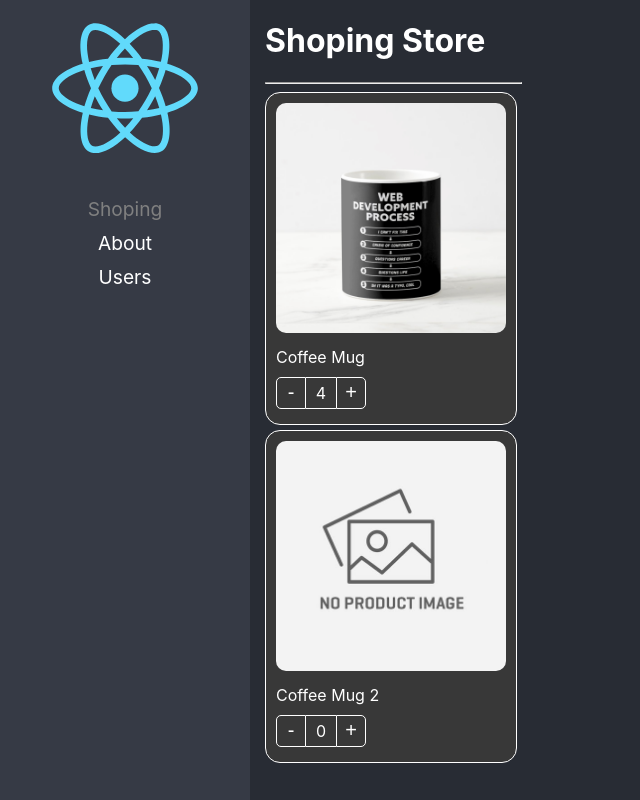
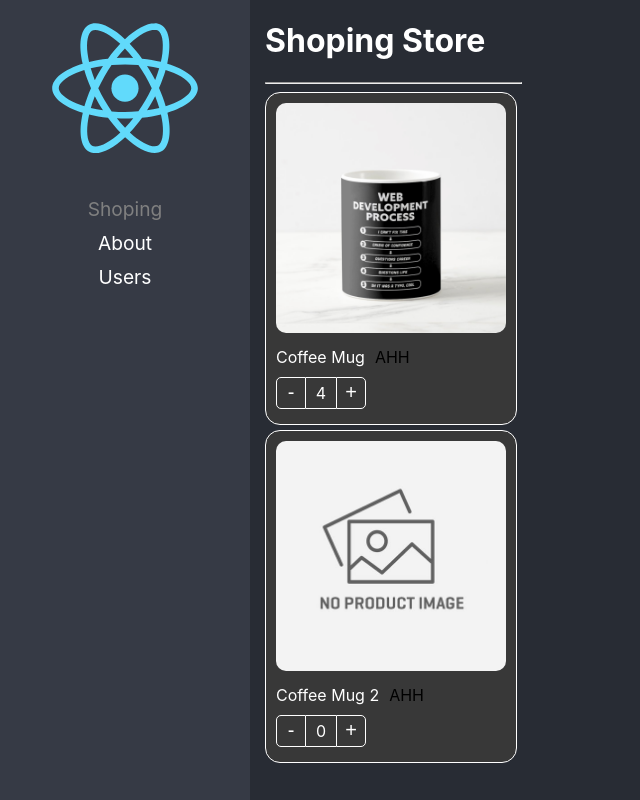
Before and after one commit to adrian1426/ReactTS_ComponentPattern, a React (Create React App) app: page / in a window 1280 px wide. Shown: the whole page, without its empty margins (0-640 px from the left). Built offline with nearby package versions, Linux system fonts and the light colour scheme.

Commit message:
state initializer y render props pattern - agregando function como children

```diff
--- a/src/components/common/card/Card.tsx
+++ b/src/components/common/card/Card.tsx
@@ -12,7 +12,7 @@ const Card = (props: Props) => {
       className={`${styles.productCard} ${className}`}
       {...rest}
     >
-      {children}
+      {children!('AHH')}
     </div>
   );
 };
--- a/src/components/common/card/CardActions.tsx
+++ b/src/components/common/card/CardActions.tsx
@@ -1,7 +1,7 @@
 import styles from '../../../styles/styles.module.css';
-import { Props } from '../../../interfaces/ChildrenInterface';
+import { PropsAction } from '../../../interfaces/ChildrenInterface';
 
-const CardActions = (props: Props) => {
+const CardActions = (props: PropsAction) => {
   const { children, className } = props;
 
   return (
--- a/src/components/common/card/CardTitle.tsx
+++ b/src/components/common/card/CardTitle.tsx
@@ -1,9 +1,9 @@
 import { useContext } from "react";
 import productContext from '../../../context/productContext';
 import styles from '../../../styles/styles.module.css';
-import { Props } from '../../../interfaces/ChildrenInterface';
+import { PropsAction } from '../../../interfaces/ChildrenInterface';
 
-const CardTitle = (props: Props) => {
+const CardTitle = (props: PropsAction) => {
   const context = useContext(productContext);
   const { children, className } = props;
 
--- a/src/components/common/cart/Cart.tsx
+++ b/src/components/common/cart/Cart.tsx
@@ -21,6 +21,7 @@ const Cart = (props: Props) => {
       className="bg-dark"
       style={{ border: '1px solid white', width: '120px' }}
     >
+      {() => (
         <ProductProvider
           value={{ imgProduct, title }}
         >
@@ -48,6 +49,7 @@ const Cart = (props: Props) => {
             </button>
           </Card.Actions>
         </ProductProvider>
+      )}
     </Card>
   );
 };
--- a/src/components/product/ProductCard.tsx
+++ b/src/components/product/ProductCard.tsx
@@ -21,11 +21,14 @@ const ProductCard = (props: Props) => {
       className="bg-dark"
       style={{ border: '1px solid white' }}
     >
+      {
+        (valDecuelto) => (
           <ProductProvider
             value={{ imgProduct, title }}
           >
             <Card.Image className='cutom-image' />
             <Card.Title className='text-white' />
+            <label >{valDecuelto}</label>
 
             <Card.Actions className='custom-actions'>
               <button
@@ -49,6 +52,8 @@ const ProductCard = (props: Props) => {
               </button>
             </Card.Actions>
           </ProductProvider>
+        )
+      }
     </Card>
   );
 };
--- a/src/interfaces/ChildrenInterface.ts
+++ b/src/interfaces/ChildrenInterface.ts
@@ -1,6 +1,12 @@
 import { ReactNode, CSSProperties } from "react";
 
 export interface Props {
+  children?: (valor: string) => JSX.Element;
+  className?: string;
+  style?: CSSProperties;
+};
+
+export interface PropsAction {
   children?: ReactNode;
   className?: string;
   style?: CSSProperties;
```
Lines whose indentation alone changed are shown as unchanged.
